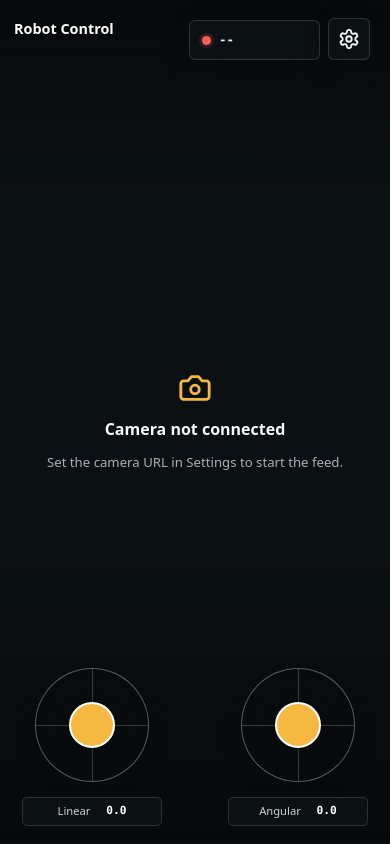
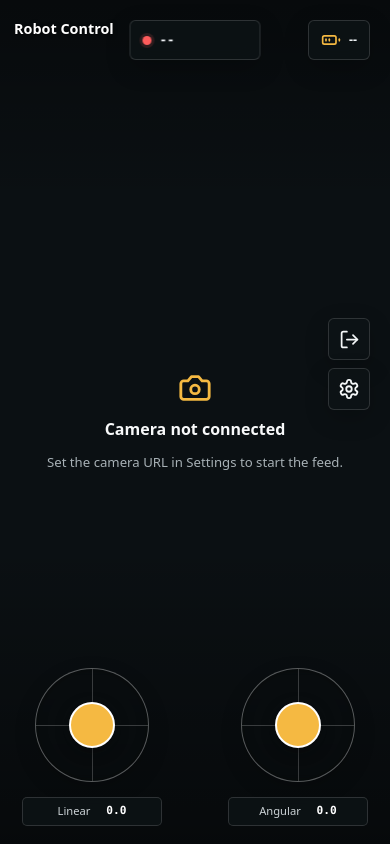
Before and after one commit to manoedinata/robotcontrol_steamdeck, a Vue app: page / in a window 390 px wide. Built offline with nearby package versions, Linux system fonts and the light colour scheme.

Commit message:
feat(home): reposition some HUD components

```diff
--- a/src/App.vue
+++ b/src/App.vue
@@ -62,13 +62,13 @@ onBeforeUnmount(() => unregisterGamepadHandler?.())
     </main>
 
     <nav ref="actionBar" class="shell-actions" aria-label="Application actions">
+      <button class="floating-icon-button exit-trigger" type="button" title="Exit application"
+        aria-label="Exit application" data-shell-action @click="quitApp">
+        <LogOut :size="21" aria-hidden="true" />
+      </button>
       <button ref="settingsButton" class="floating-icon-button settings-trigger" type="button" title="Settings"
         aria-label="Open settings" data-shell-action @click="openSettings">
         <Settings :size="22" aria-hidden="true" />
-      </button>
-      <button class="floating-icon-button exit-trigger" type="button" title="Exit application"
-        aria-label="Exit application" data-shell-action @click="quitApp">
-        <LogOut :size="21" aria-hidden="true" />
       </button>
     </nav>
 
--- a/src/styles/_command-shell.scss
+++ b/src/styles/_command-shell.scss
@@ -89,6 +89,7 @@ body {
 
 .hud-brand,
 .telemetry-bar,
+.battery-telemetry,
 .control-mode,
 .shell-actions,
 .joystick-section {
@@ -190,10 +191,17 @@ body {
     font-family: ui-monospace, SFMono-Regular, Menlo, Monaco, Consolas, monospace;
 }
 
-.telemetry-divider {
-    width: 1px;
-    height: 20px;
-    background: var(--hud-border);
+.battery-telemetry {
+    top: 20px;
+    right: 20px;
+    min-height: 40px;
+    padding: 7px 12px;
+    color: #edf1f3;
+    border: 1px solid var(--hud-border);
+    border-radius: 6px;
+    background: var(--hud-surface);
+    box-shadow: 0 8px 24px rgb(0 0 0 / 22%);
+    backdrop-filter: blur(12px);
 }
 
 .battery-telemetry svg {
@@ -251,9 +259,12 @@ body {
 }
 
 .shell-actions {
-    top: 18px;
+    top: 68px;
     right: 20px;
+    bottom: 212px;
     display: flex;
+    flex-direction: column;
+    justify-content: center;
     gap: 8px;
 }
 
--- a/src/styles/_responsive.scss
+++ b/src/styles/_responsive.scss
@@ -11,6 +11,10 @@
         padding: 0 22px 18px;
     }
 
+    .shell-actions {
+        bottom: 184px;
+    }
+
     .control-mode {
         bottom: 16px;
     }
@@ -19,8 +23,7 @@
 @media (max-width: 720px) {
 
     .hud-brand small,
-    .control-mode,
-    .exit-trigger {
+    .control-mode {
         display: none;
     }
 
@@ -28,17 +31,6 @@
         left: 14px;
     }
 
-    .telemetry-bar {
-        right: 70px;
-        left: auto;
-        transform: none;
-    }
-
-    .telemetry-divider,
-    .battery-telemetry {
-        display: none;
-    }
-
     .settings-shell {
         width: 100%;
     }
--- a/src/views/HomeView.vue
+++ b/src/views/HomeView.vue
@@ -59,11 +59,11 @@ onBeforeUnmount(() => removeBatteryListener?.())
         <span class="telemetry-ip">{{ deviceAddress }}</span>
         <span class="visually-hidden">Camera {{ statusLabel }}</span>
       </div>
-      <div class="telemetry-divider" aria-hidden="true"></div>
-      <div class="battery-telemetry" title="Robot battery level">
-        <BatteryMedium :size="20" aria-hidden="true" />
-        <span>{{ batteryLevel === null ? '--' : `${batteryLevel}%` }}</span>
-      </div>
+    </div>
+
+    <div class="battery-telemetry" title="Robot battery level" aria-label="Robot battery level">
+      <BatteryMedium :size="20" aria-hidden="true" />
+      <span>{{ batteryLevel === null ? '--' : `${batteryLevel}%` }}</span>
     </div>
 
     <div class="control-mode" :class="{ connected: gamepadName }"
```
Also changed, not shown: 1 other file (tests, documents, lock files or other folders).
